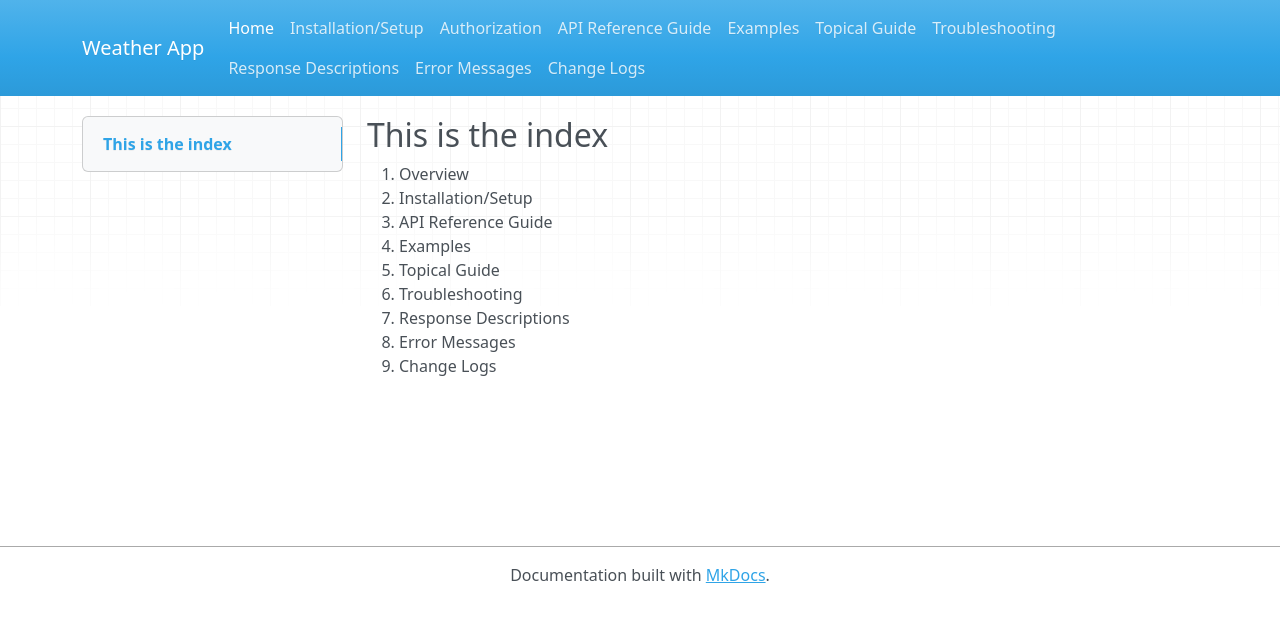
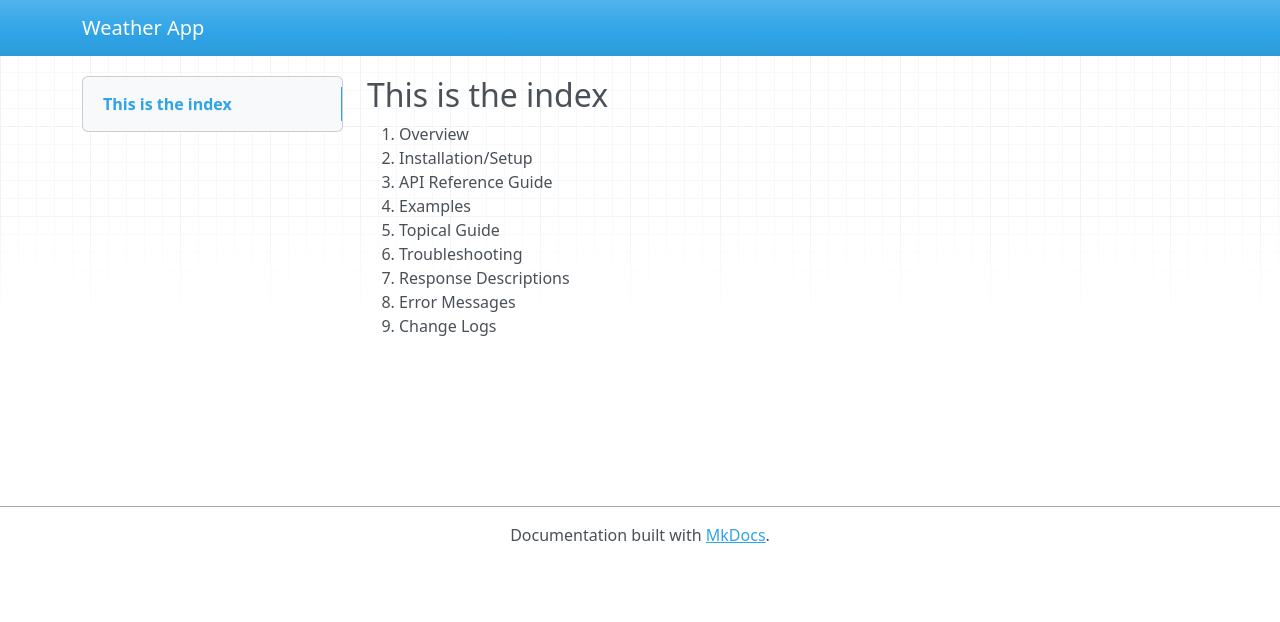
Before and after one commit to Mauriceac/node-weather-website, an MkDocs documentation site: the page built from docs/docs/index.md, in a window 1280 px wide. Shown: the top 622 px of the page. Built offline with MkDocs 1.6.1, drawn with Linux system fonts in a browser that asks for light colours; nearby versions of some CDN libraries.

Commit message:
Update mkdocs.yaml

```diff
--- a/docs/mkdocs.yaml
+++ b/docs/mkdocs.yaml
@@ -1,13 +1,4 @@
 site_name: Weather App
 nav:
   - "Home": index.md
-  - "Installation/Setup": setup.md
-  - "Authorization": auth.md
-  - "API Reference Guide": api-reference-guide.md
-  - "Examples": examples.md
-  - "Topical Guide": topical-guide.md
-  - "Troubleshooting": troubleshooting.md
-  - "Response Descriptions": responses.md
-  - "Error Messages": errors.md
-  - "Change Logs": change-logs.md
 plugins: []
```
